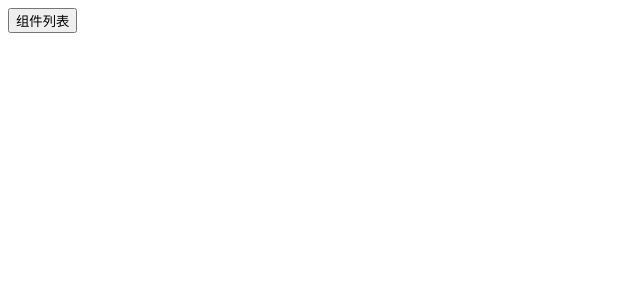
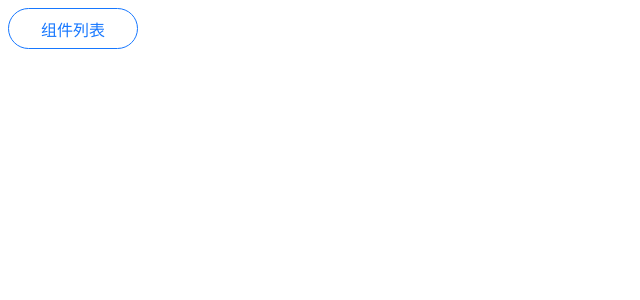
Before and after one commit to benben-student/React-StaticPage, a React (Create React App) app: page / in a window 1280 px wide. Shown: the top 300 px of the page, without its empty margins (0-640 px from the left). Built offline with nearby package versions, Linux system fonts and the light colour scheme.

Commit message:
feat : button components

```diff
--- a/src/components/Button.js
+++ b/src/components/Button.js
@@ -1,10 +1,11 @@
 import React from "react";
+import './style.css'
 class Button extends React.Component {
     render() {
         return (
-            <>
-                <button>组件列表</button>
-            </>
+            <div>
+                <button className="div-button-A">组件列表</button>
+            </div>
         )
     }
 }
--- /dev/null
+++ b/src/components/style.css
@@ -0,0 +1,15 @@
+/* .{
+    color: white;
+    border: 1px solid #1677ff;
+    background-color: #1677ff;
+} */
+
+.div-button-A {
+        border: 1px solid #1677ff;
+    background-color: white;
+    color: #1677ff;
+    font-size: 16px;
+    height: 41px;
+    width: 130px;
+    border-radius: 25px;
+}
```
